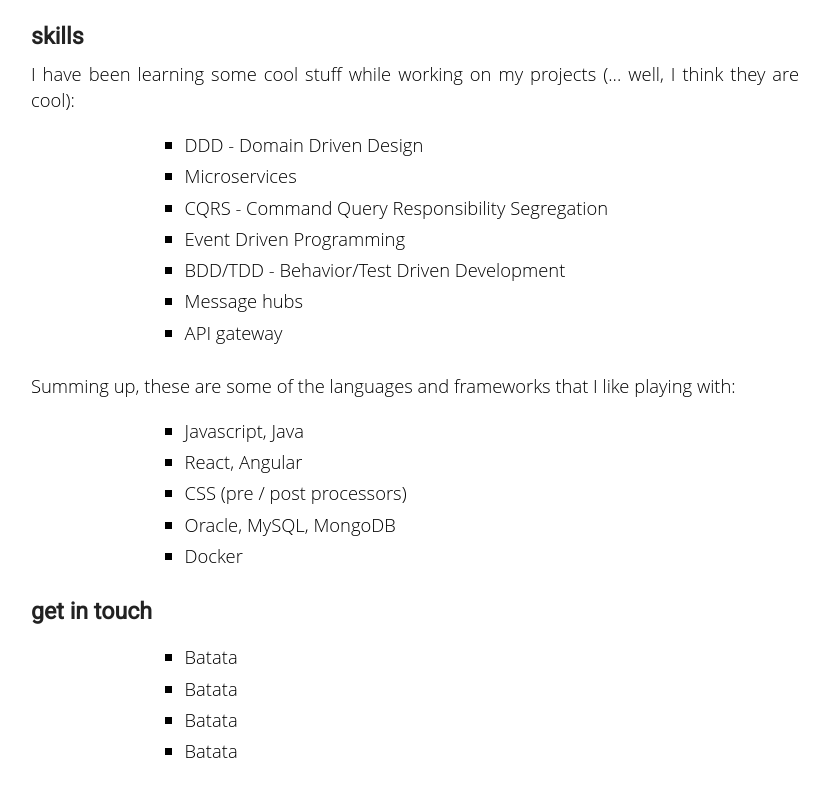
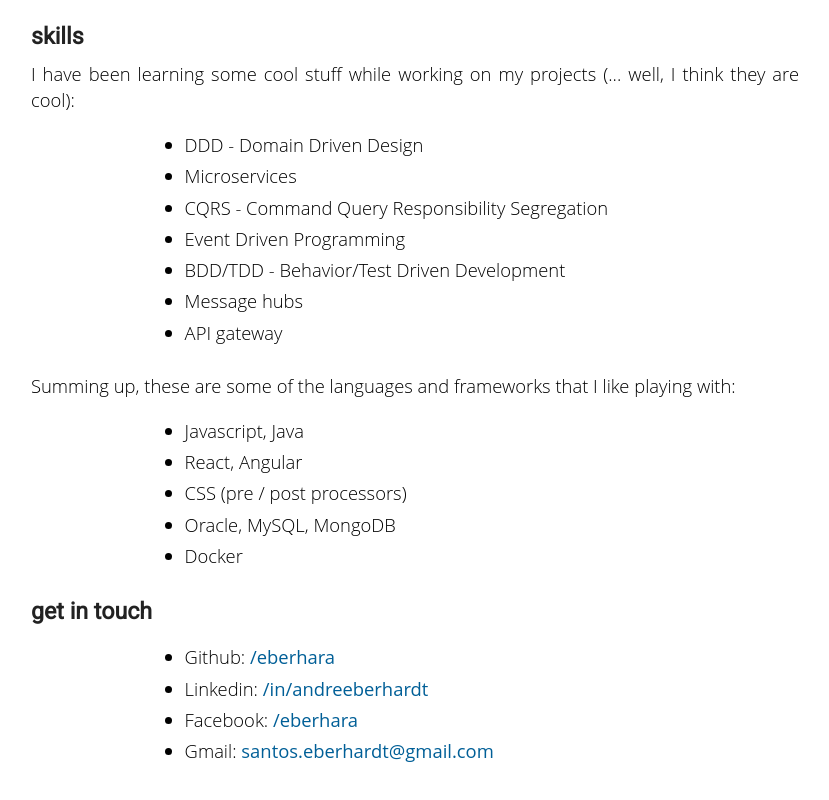
Before and after one commit to eberhara/eberhara.github.io, a plain HTML site: page index.html in a window 1280 px wide. Shown: the part 650-1450 px from the top of the page, without its empty margins (225-1054 px from the left). Drawn offline with Linux system fonts and the light colour scheme; a web font is replaced by a local one.

Commit message:
Developing resume

```diff
--- a/assets/css/main.css
+++ b/assets/css/main.css
@@ -26,7 +26,6 @@ ul {
     margin: 15px auto 25px;
     width: 60%;
     padding-left: 0;
-    list-style-type: square;
     font-size: 19px;
     font-size: 1.15rem;
     line-height: 1.7;
@@ -41,8 +40,16 @@ ul {
 
 a {
     color: #005f97;
-    border-bottom: 2px dashed #005f97;
-    font-weight: 300;
+    font-weight: 400;
+    font-style: normal;
+    text-decoration: none;
+    transition: all .3s;
+}
+
+a:hover {
+    color: #FFFFFF;
+    background-color: #005f97;
+    font-weight: 400;
     font-style: normal;
     text-decoration: none;
     transition: all .3s;
--- a/index.html
+++ b/index.html
@@ -46,12 +46,11 @@
 
 			<h2>Get in touch</h2>
 			<ul>
-				<li>Batata</li>
-				<li>Batata</li>
-				<li>Batata</li>
-				<li>Batata</li>
+				<li>Github: <a href="https://github.com/eberhara">/eberhara</a></li>
+				<li>Linkedin: <a href="https://www.linkedin.com/in/andreeberhardt">/in/andreeberhardt</a></li>
+				<li>Facebook: <a href="https://www.facebook.com/eberhara">/eberhara</a></li>
+				<li>Gmail: <a href="mailto:santos.eberhardt@gmail.com">santos.eberhardt@gmail.com</a></li>
 			</ul>
 	</section>
-
 </body>
 </html>
```
